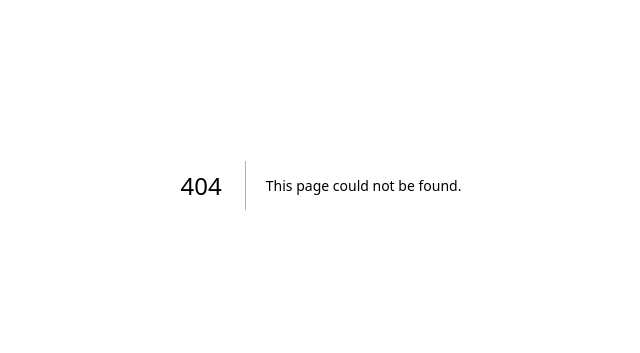
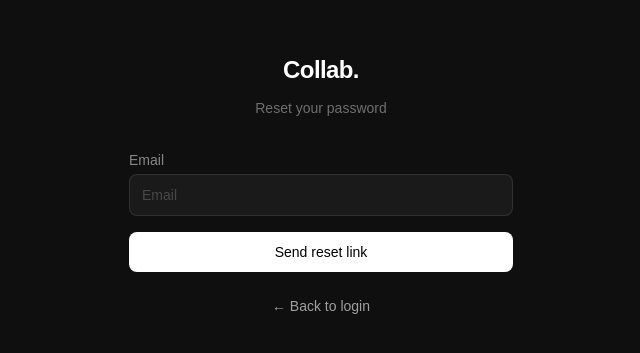
Before and after one commit to theothebest88434343/creator-collab-app, a Next.js app: page /reset-password in a window 1280 px wide. Before the commit this address had no page. Shown: the part 215-568 px from the top of the page, without its empty margins (319-959 px from the left). Built offline with nearby package versions, Linux system fonts and the light colour scheme.

Commit message:
add password reset flow

```diff
--- a/app/(auth)/login/page.tsx
+++ b/app/(auth)/login/page.tsx
@@ -51,6 +51,12 @@ export default function LoginPage() {
             <p className="rounded-lg bg-red-500/10 border border-red-500/20 px-3 py-2 text-sm text-red-400">{error}</p>
           )}
 
+          <div className="flex justify-end">
+            <Link href="/reset-password" className="text-xs text-white/30 hover:text-white/60 transition-colors">
+              Forgot password?
+            </Link>
+          </div>
+
           <button
             type="submit"
             disabled={loading}
--- /dev/null
+++ b/app/(auth)/reset-password/page.tsx
@@ -0,0 +1,90 @@
+'use client'
+
+import { useState } from 'react'
+import { createClient } from '@/lib/supabase/client'
+import Link from 'next/link'
+
+export default function ResetPasswordPage() {
+  const [email, setEmail] = useState('')
+  const [loading, setLoading] = useState(false)
+  const [sent, setSent] = useState(false)
+  const [error, setError] = useState<string | null>(null)
+
+  async function handleSubmit(e: React.FormEvent) {
+    e.preventDefault()
+    setLoading(true)
+    setError(null)
+
+    const supabase = createClient()
+    const { error } = await supabase.auth.resetPasswordForEmail(email, {
+      redirectTo: 'https://creator-collab-app.vercel.app/update-password'
+    })
+
+    if (error) {
+      setError(error.message)
+      setLoading(false)
+    } else {
+      setSent(true)
+    }
+  }
+
+  if (sent) {
+    return (
+      <div className="flex min-h-screen items-center justify-center bg-[#0f0f0f] px-4">
+        <div className="w-full max-w-sm text-center">
+          <span className="text-white font-semibold text-2xl tracking-tight">Collab.</span>
+          <div className="mt-8 bg-[#1a1a1a] rounded-xl border border-white/5 p-6">
+            <h2 className="text-white font-medium mb-2">Check your email</h2>
+            <p className="text-white/40 text-sm">We sent a password reset link to <span className="text-white/60">{email}</span></p>
+          </div>
+          <Link href="/login" className="block mt-6 text-sm text-white/30 hover:text-white/60 transition-colors">
+            ← Back to login
+          </Link>
+        </div>
+      </div>
+    )
+  }
+
+  return (
+    <div className="flex min-h-screen items-center justify-center bg-[#0f0f0f] px-4">
+      <div className="w-full max-w-sm">
+        <div className="mb-8 text-center">
+          <span className="text-white font-semibold text-2xl tracking-tight">Collab.</span>
+          <p className="mt-3 text-sm text-white/40">Reset your password</p>
+        </div>
+
+        <form onSubmit={handleSubmit} className="space-y-4">
+          <div>
+            <label className="block text-sm font-medium text-white/50 mb-1">Email</label>
+            <input
+              type="email"
+              value={email}
+              onChange={e => setEmail(e.target.value)}
+              placeholder="Email"
+              required
+              className="block w-full rounded-lg bg-[#1a1a1a] border border-white/10 px-3 py-2.5 text-sm text-white placeholder-white/20 focus:outline-none focus:ring-1 focus:ring-white/20"
+            />
+          </div>
+
+          {error && (
+            <p className="rounded-lg bg-red-500/10 border border-red-500/20 px-3 py-2 text-sm text-red-400">{error}</p>
+          )}
+
+          <button
+            type="submit"
+            disabled={loading}
+            className="flex w-full justify-center rounded-lg bg-white px-4 py-2.5 text-sm font-medium text-black hover:bg-white/90 disabled:opacity-50 transition-colors"
+          >
+            {loading ? 'Sending...' : 'Send reset link'}
+          </button>
+        </form>
+
+        <p className="mt-6 text-center text-sm text-white/30">
+          <Link href="/login" className="font-medium text-white/60 hover:text-white transition-colors">
+            ← Back to login
+          </Link>
+        </p>
+      </div>
+    </div>
+  )
+}
--- /dev/null
+++ b/app/(auth)/update-password/page.tsx
@@ -0,0 +1,66 @@
+'use client'
+
+import { useState } from 'react'
+import { createClient } from '@/lib/supabase/client'
+import { useRouter } from 'next/navigation'
+
+export default function UpdatePasswordPage() {
+  const [password, setPassword] = useState('')
+  const [loading, setLoading] = useState(false)
+  const [error, setError] = useState<string | null>(null)
+  const router = useRouter()
+
+  async function handleSubmit(e: React.FormEvent) {
+    e.preventDefault()
+    setLoading(true)
+    setError(null)
+
+    const supabase = createClient()
+    const { error } = await supabase.auth.updateUser({ password })
+
+    if (error) {
+      setError(error.message)
+      setLoading(false)
+    } else {
+      router.push('/projects')
+    }
+  }
+
+  return (
+    <div className="flex min-h-screen items-center justify-center bg-[#0f0f0f] px-4">
+      <div className="w-full max-w-sm">
+        <div className="mb-8 text-center">
+          <span className="text-white font-semibold text-2xl tracking-tight">Collab.</span>
+          <p className="mt-3 text-sm text-white/40">Choose a new password</p>
+        </div>
+
+        <form onSubmit={handleSubmit} className="space-y-4">
+          <div>
+            <label className="block text-sm font-medium text-white/50 mb-1">New password</label>
+            <input
+              type="password"
+              value={password}
+              onChange={e => setPassword(e.target.value)}
+              placeholder="Password"
+              minLength={6}
+              required
+              className="block w-full rounded-lg bg-[#1a1a1a] border border-white/10 px-3 py-2.5 text-sm text-white placeholder-white/20 focus:outline-none focus:ring-1 focus:ring-white/20"
+            />
+          </div>
+
+          {error && (
+            <p className="rounded-lg bg-red-500/10 border border-red-500/20 px-3 py-2 text-sm text-red-400">{error}</p>
+          )}
+
+          <button
+            type="submit"
+            disabled={loading}
+            className="flex w-full justify-center rounded-lg bg-white px-4 py-2.5 text-sm font-medium text-black hover:bg-white/90 disabled:opacity-50 transition-colors"
+          >
+            {loading ? 'Updating...' : 'Update password'}
+          </button>
+        </form>
+      </div>
+    </div>
+  )
+}
--- a/middleware.ts
+++ b/middleware.ts
@@ -26,7 +26,7 @@ export async function middleware(request: NextRequest) {
   const { data: { user } } = await supabase.auth.getUser()
 
   const { pathname } = request.nextUrl
-  const isAuthRoute = pathname.startsWith('/login') || pathname.startsWith('/signup')
+  const isAuthRoute = pathname.startsWith('/login') || pathname.startsWith('/signup') || pathname.startsWith('/reset-password') || pathname.startsWith('/update-password')
 
   if (!user && !isAuthRoute) {
     return NextResponse.redirect(new URL('/login', request.url))
```
